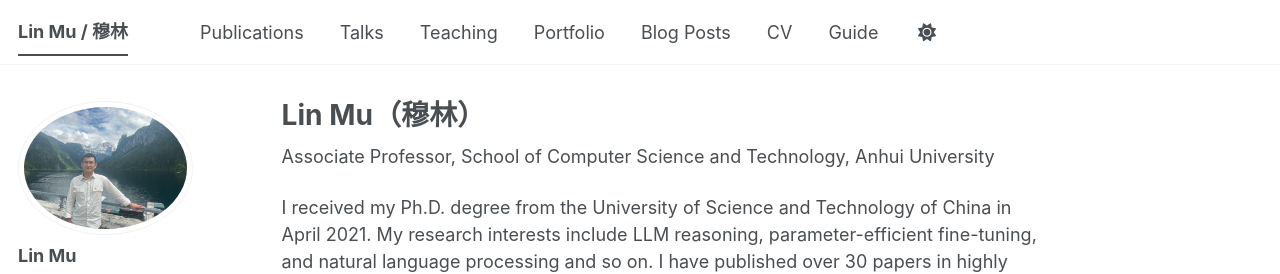
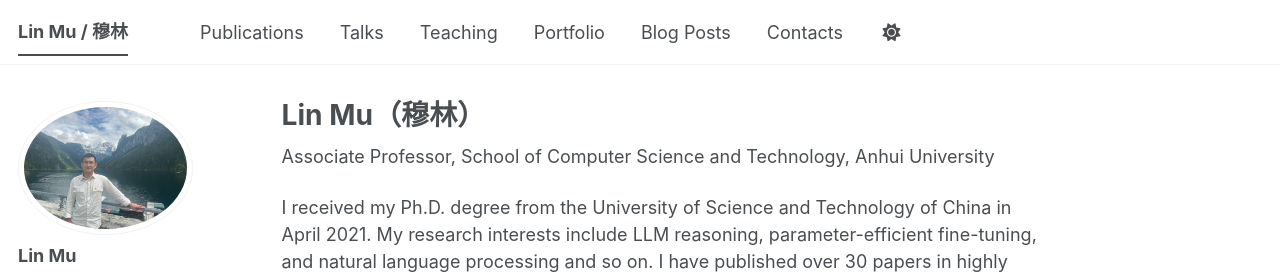
Before and after one commit to mulin-ahu/mulin-ahu.github.io, a Jekyll site: the page built from _pages/about.md, in a window 1280 px wide. Shown: the top 274 px of the page. Built offline with Jekyll 4.4.1, drawn with Linux system fonts in a browser that asks for light colours; some web fonts are replaced; a script bundle is joined from its source files by our own code; library files that are not in the unit come from our copies.

Commit message:
Update navigation.yml

```diff
--- a/_data/navigation.yml
+++ b/_data/navigation.yml
@@ -23,11 +23,11 @@ main:
   - title: "Blog Posts"
     url: /year-archive/
 
-  - title: "CV"
-    url: /cv/
+  - title: "Contacts"
+    url: /Contacts/
 
   # - title: "CV"
   #   url: /cv-json/
 
-  - title: "Guide"
-    url: /markdown/
+  #- title: "Guide"
+  #  url: /markdown/
```
